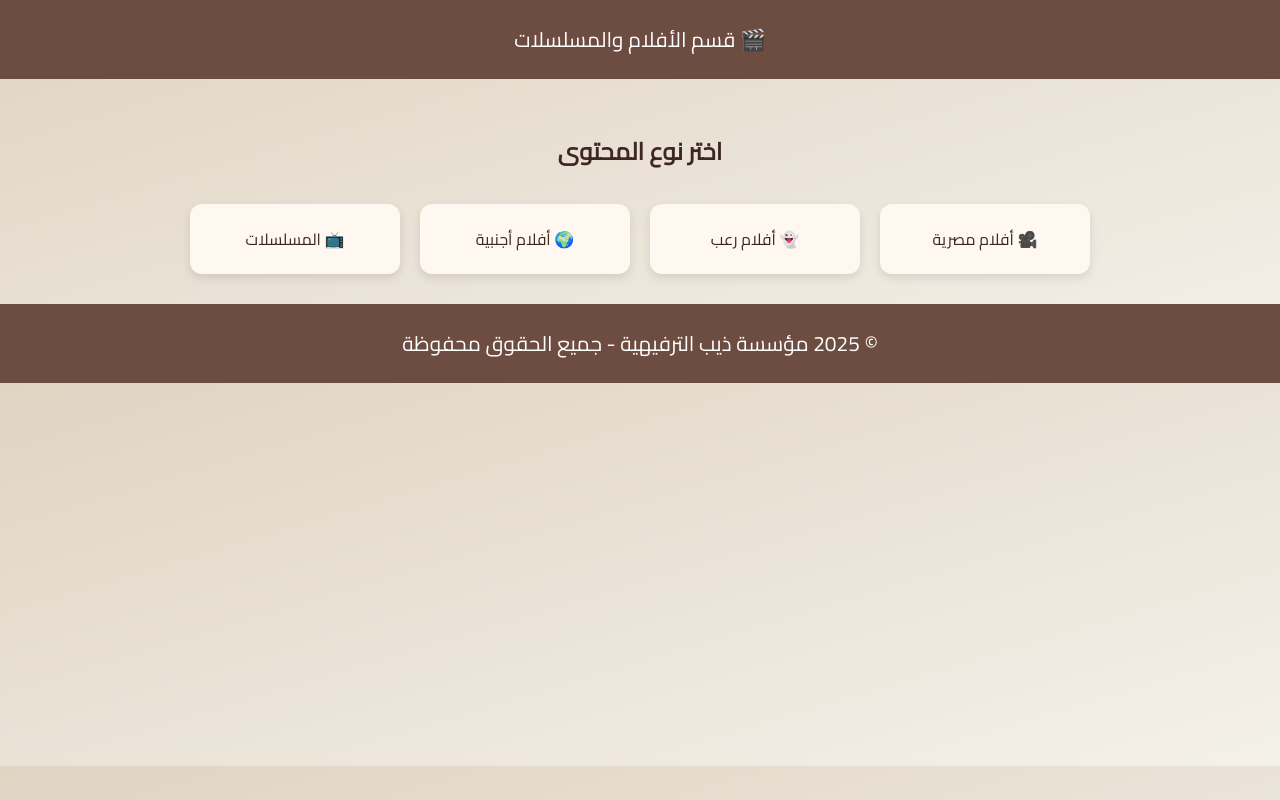
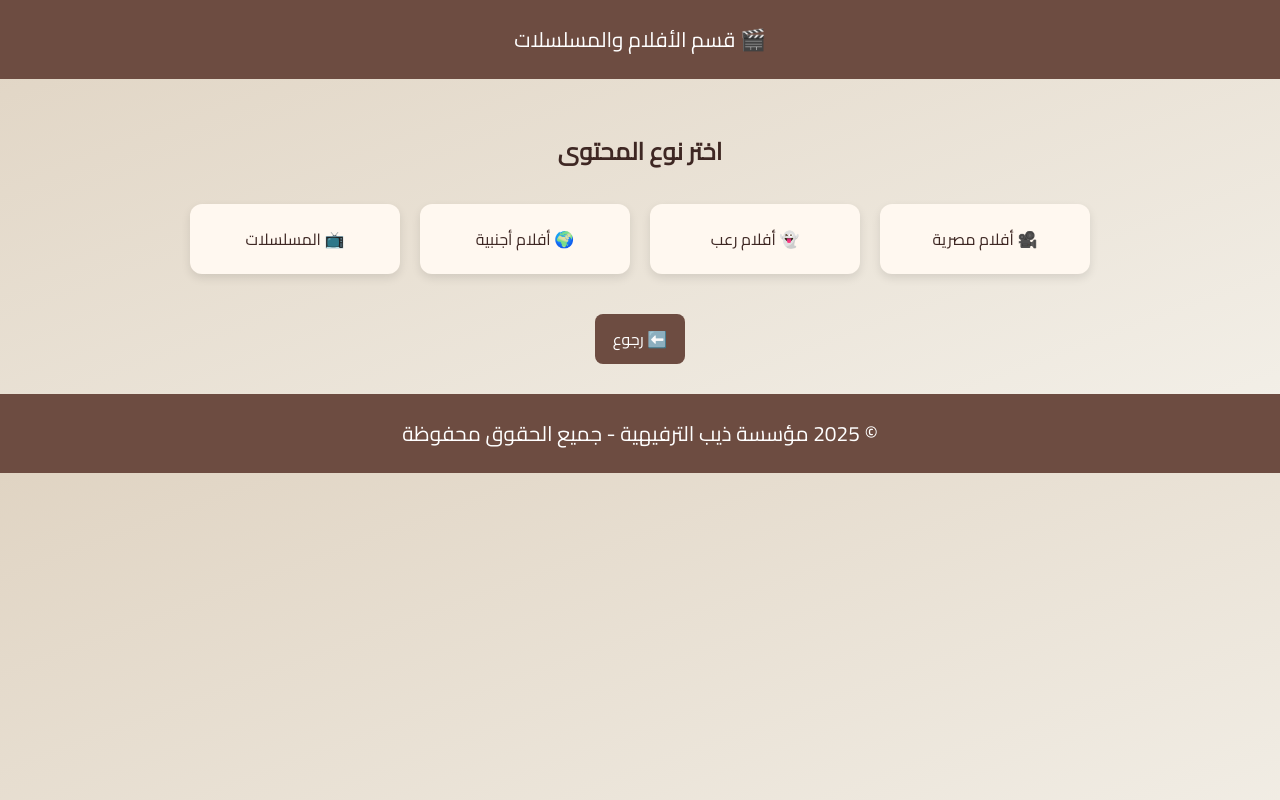
Before and after one commit to a7medRas/entertainment-site, a plain HTML site: page movies.html in a window 1280 px wide. Drawn offline with Linux system fonts and the light colour scheme.

Commit message:
Update movies.html

```diff
--- a/movies.html
+++ b/movies.html
@@ -51,6 +51,17 @@
       transform: translateY(-5px);
       background-color: #f0e6da;
     }
+
+    .back-button {
+      display: inline-block;
+      margin-top: 40px;
+      padding: 10px 18px;
+      background-color: #6d4c41;
+      color: white;
+      text-decoration: none;
+      border-radius: 8px;
+      font-size: 1rem;
+    }
   </style>
 </head>
 <body>
@@ -63,6 +74,8 @@
       <a href="foreign.html" class="card">🌍 أفلام أجنبية</a>
       <a href="series.html" class="card">📺 المسلسلات</a>
     </div>
+
+    <a href="index.html" class="back-button">⬅️ رجوع</a>
   </main>
   <footer>© 2025 مؤسسة ذيب الترفيهية - جميع الحقوق محفوظة</footer>
 </body>
```
